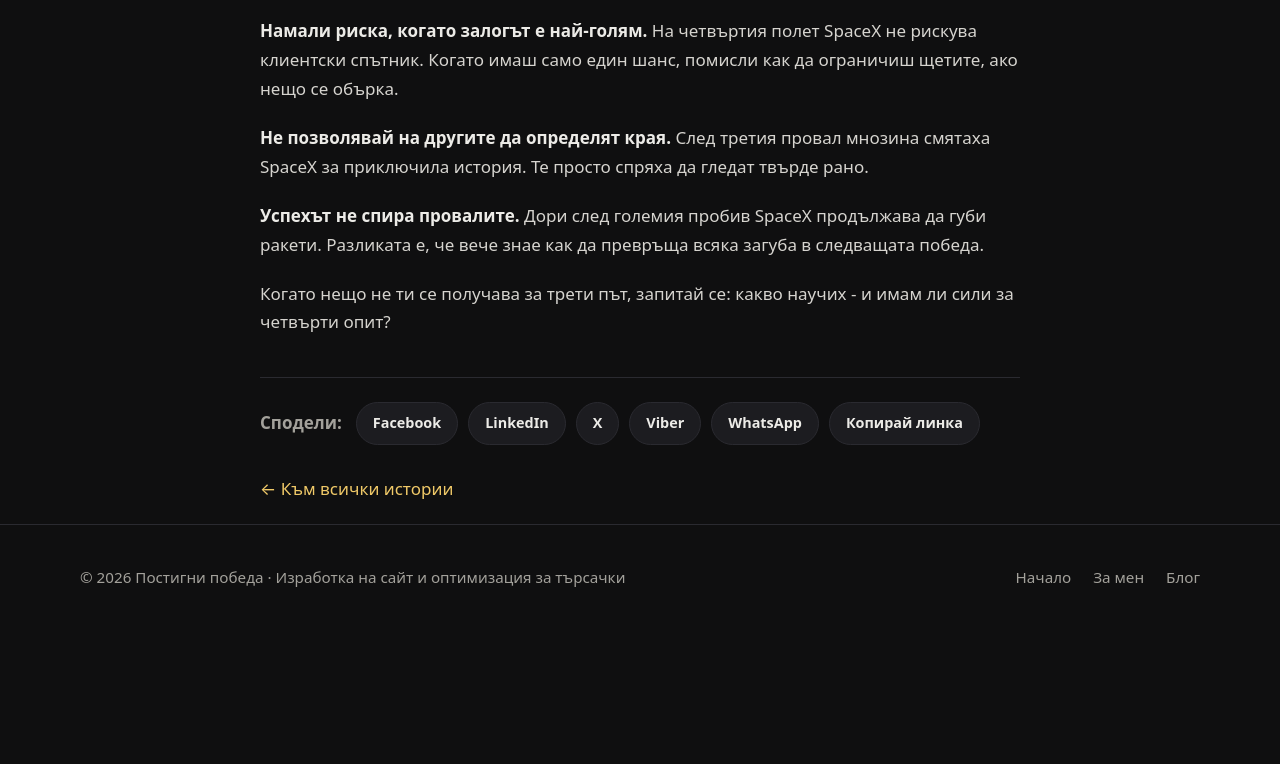
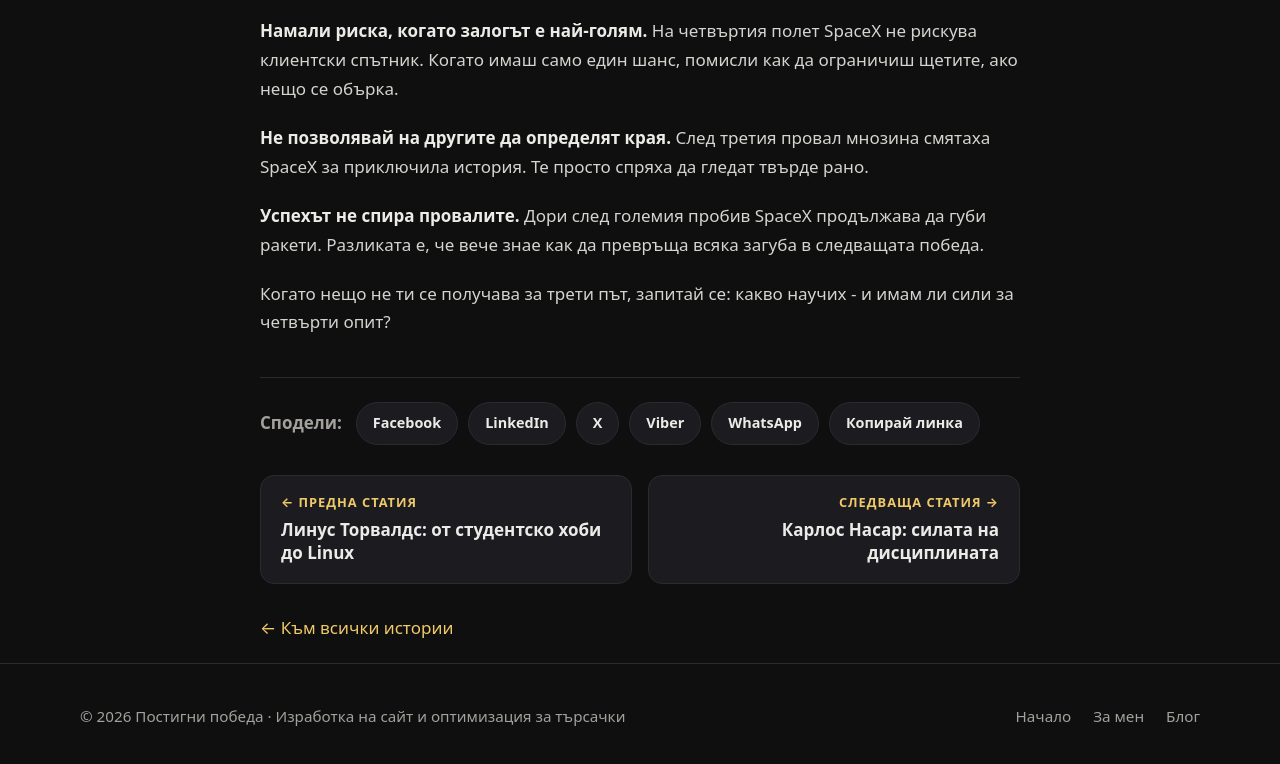
Before and after one commit to inweblife/koli-za-scrap, a plain HTML site: page blog/ilon-mask/index.html in a window 1280 px wide. Shown: the part 3553-4317 px from the top of the page. Before the commit the page ends 4184 px from the top, so only its background shows below. Drawn offline with Linux system fonts and the light colour scheme.

Commit message:
Предна и следваща статия
Co-Authored-By: Claude Opus 5.5 <noreply@anthropic.com>
Claude-Session: https://claude.ai/code/session_01YKFebnrRjCz2WnmyJ1BfXF

```diff
--- a/blog/ilon-mask/index.html
+++ b/blog/ilon-mask/index.html
@@ -100,6 +100,10 @@
       <a class="share-btn" href="https://wa.me/?text=%D0%98%D0%BB%D0%BE%D0%BD%20%D0%9C%D1%8A%D1%81%D0%BA%3A%20%D0%BF%D1%80%D0%BE%D0%B2%D0%B0%D0%BB%D1%8A%D1%82%20%D0%BA%D0%B0%D1%82%D0%BE%20%D0%BF%D0%BB%D0%B0%D0%BD%20https%3A%2F%2Fpostigni.win%2Fblog%2Filon-mask%2F" target="_blank" rel="noopener nofollow">WhatsApp</a>
       <button class="share-btn" type="button" data-copy="https://postigni.win/blog/ilon-mask/">Копирай линка</button>
     </div>
+    <nav class="post-nav" aria-label="Предна и следваща статия">
+      <a class="post-nav-prev" href="/blog/linus-torvalds/"><span>← Предна статия</span>Линус Торвалдс: от студентско хоби до Linux</a>
+      <a class="post-nav-next" href="/blog/karlos-nasar/"><span>Следваща статия →</span>Карлос Насар: силата на дисциплината</a>
+    </nav>
     <p><a href="/blog/">← Към всички истории</a></p>
   </div>
 </article>
--- a/styles.css
+++ b/styles.css
@@ -235,3 +235,11 @@ blockquote {
 .share-label { color: var(--muted); font-weight: 700; margin-right: 4px; }
 .share-btn { display: inline-block; padding: 8px 16px; border: 1px solid var(--line); border-radius: 999px; background: var(--card); color: var(--text); font: inherit; font-size: 0.9rem; font-weight: 600; cursor: pointer; }
 .share-btn:hover { border-color: var(--gold); color: var(--gold-2); text-decoration: none; }
+
+/* Prev / next */
+.post-nav { display: grid; grid-template-columns: 1fr 1fr; gap: 16px; margin: 0 0 30px; }
+.post-nav a { display: block; padding: 18px 20px; background: var(--card); border: 1px solid var(--line); border-radius: var(--radius); color: var(--text); font-weight: 700; line-height: 1.4; }
+.post-nav a:hover { border-color: var(--gold); text-decoration: none; }
+.post-nav a span { display: block; color: var(--gold-2); font-size: 0.8rem; font-weight: 700; text-transform: uppercase; letter-spacing: 1px; margin-bottom: 6px; }
+.post-nav-next { text-align: right; }
+@media (max-width: 860px) { .post-nav { grid-template-columns: 1fr; } .post-nav-next { text-align: left; } }
```
Also changed, not shown: blog/karlos-nasar/index.html (+4 -0 lines), blog/linus-torvalds/index.html (+4 -0 lines).
